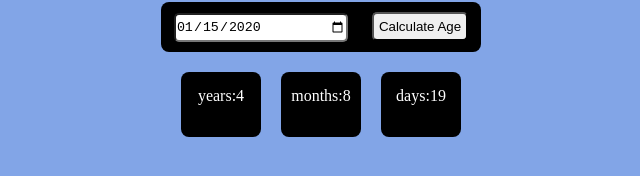
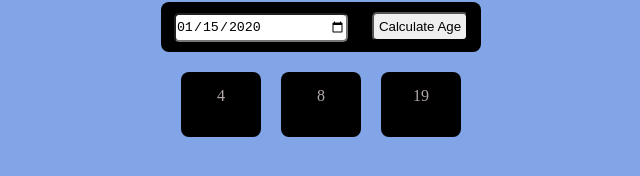
Before and after one commit to Adeeba-Arif/calender-task, a plain HTML site: page index.html in a window 1280 px wide. Both pictures are taken after typing "2020-01-15" into the empty fields and a click on the button "Calculate Age". Shown: the part 298-474 px from the top of the page, without its empty margins (319-959 px from the left). Drawn offline with Linux system fonts and the light colour scheme.

Commit message:
minor color changes

```diff
--- a/index.html
+++ b/index.html
@@ -14,9 +14,9 @@
         </div>
     </div>
     <div class="output">
-        <div id="years"></div>
-        <div id="months"></div>
-        <div id="days"></div>
+        <div id="years">Years</div>
+        <div id="months">Months</div>
+        <div id="days">Days</div>
     </div>
 
     <script src="./script.js"></script>
--- a/script.js
+++ b/script.js
@@ -20,9 +20,9 @@ calculateAge.onclick = function(){
         monthsdiff--;
         daysdiff += new Date(now.getFullYear(), now.getMonth(), 0).getDate();
     }
-    var years = document.getElementById('years').textContent = "years:" + yearsdiff
-    var months = document.getElementById('months').textContent = "months:" + monthsdiff
-    var days = document.getElementById('days').textContent = "days:" + daysdiff
+    var years = document.getElementById('years').textContent = yearsdiff
+    var months = document.getElementById('months').textContent = monthsdiff
+    var days = document.getElementById('days').textContent = daysdiff
 
     }
 }
--- a/style.css
+++ b/style.css
@@ -39,7 +39,7 @@ body{
     background-color: black;
     height: 50px;
     width: 80px;
-    color: white;
+    color: rgb(179, 169, 169);
     text-align: center;
     padding-top: 15px;
     border-radius: 8px;
@@ -48,7 +48,7 @@ body{
     background-color: black;
     height: 50px;
     width: 80px;
-    color: white;
+    color: rgb(179, 169, 169);
     text-align: center;
     padding-top: 15px;
     border-radius: 8px;
@@ -57,7 +57,7 @@ body{
     background-color: black;
     height: 50px;
     width: 80px;
-    color: white;
+    color: rgb(179, 169, 169);
     text-align: center;
     padding-top: 15px;
     border-radius: 8px;
```
